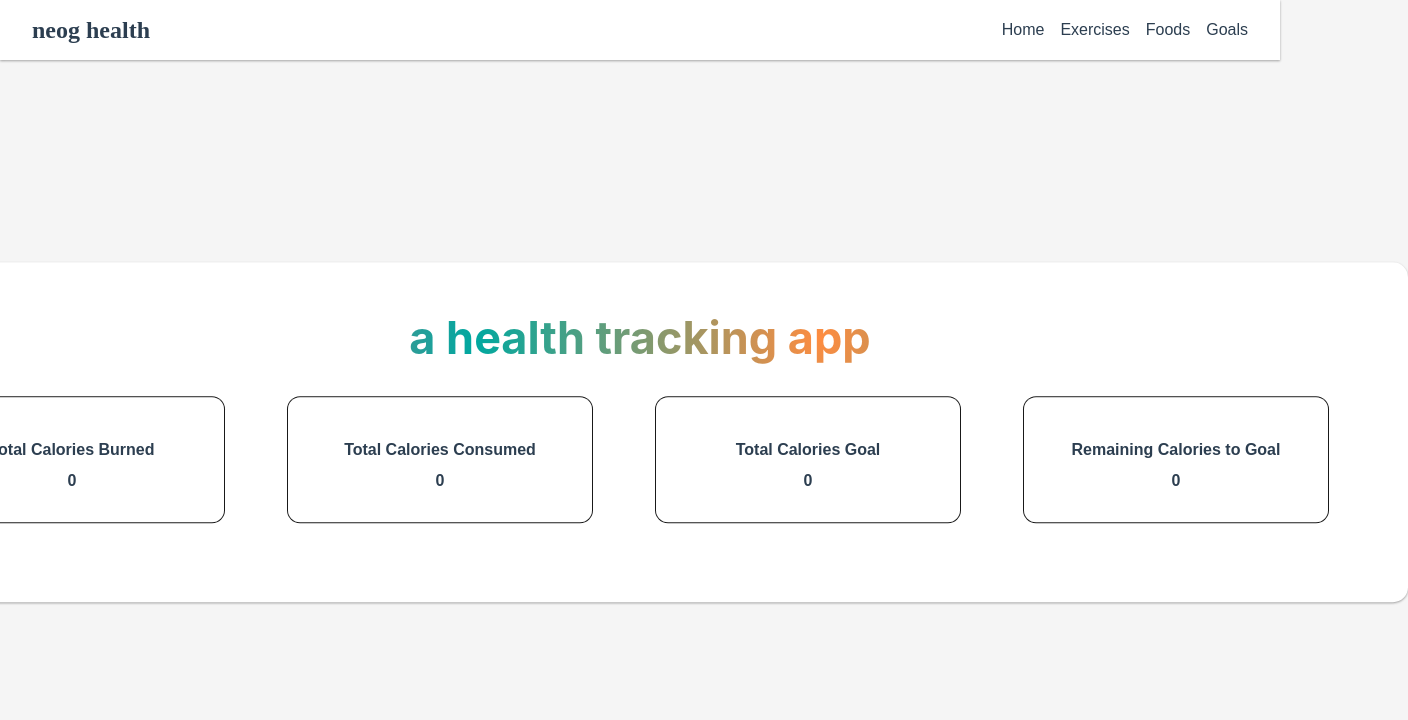
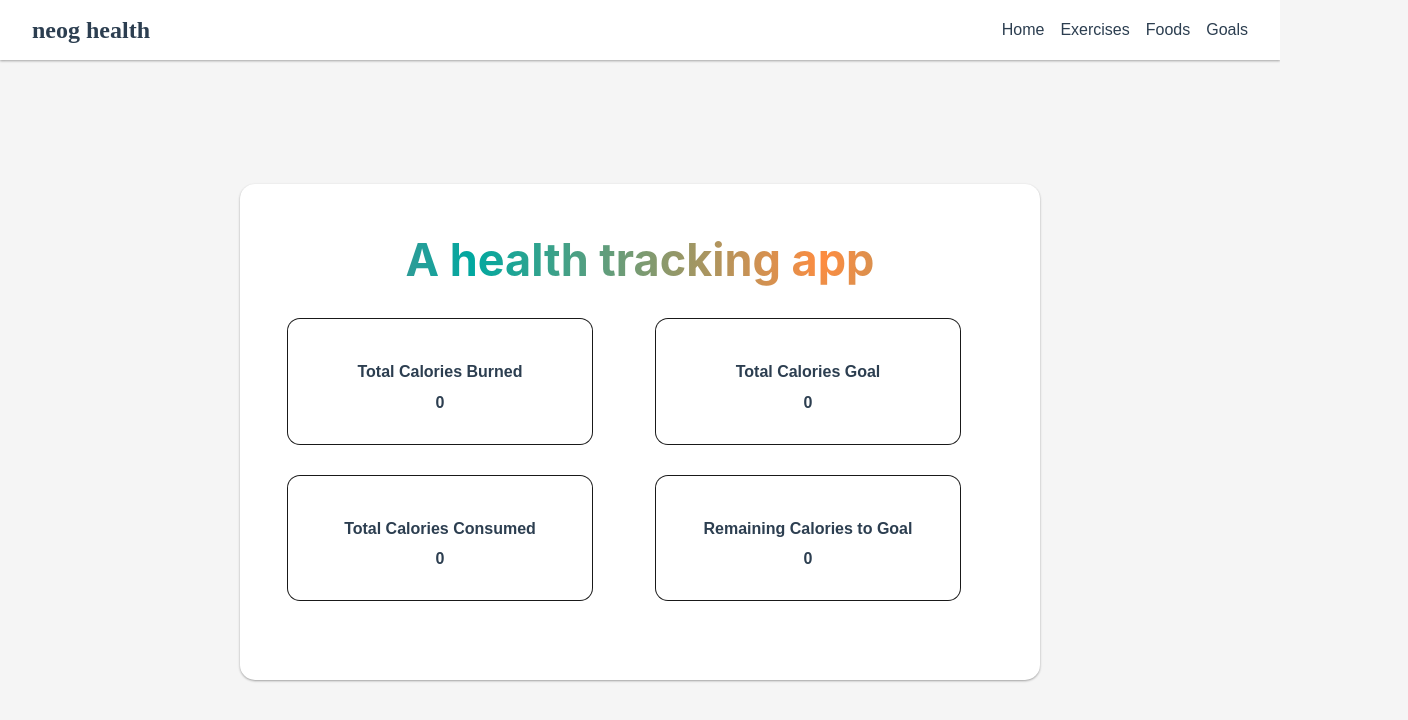
Before and after one commit to vishalsoni7/healthTracker, a React (Create React App) app: page / in a window 1280 px wide. Shown: the top 720 px of the page, 1408 px wide, since content can reach past the window. Built offline with nearby package versions, Linux system fonts and the light colour scheme; no server answers.

Commit message:
fixed css

```diff
--- a/src/pages/DashBoard.jsx
+++ b/src/pages/DashBoard.jsx
@@ -34,9 +34,10 @@ export const DashBoard = () => {
     <>
       <div className="dashboard">
         {" "}
-        <h2 className="landing-heading"> a health tracking app </h2>
+        <h2 className="landing-heading"> A health tracking app </h2>
         <div className="card">
           {" "}
+          <div>
             <div className="dashboard-child-div">
               {" "}
               <h4> Total Calories Burned </h4>{" "}
@@ -53,6 +54,9 @@ export const DashBoard = () => {
                 <b> {totalCaloriesConsumed} </b>{" "}
               </span>
             </div>{" "}
+          </div>
+          <div>
+            {" "}
             <div className="dashboard-child-div">
               {" "}
               <h4> Total Calories Goal </h4>{" "}
@@ -68,6 +72,7 @@ export const DashBoard = () => {
                 {" "}
                 <b> {totalCaloriesGoal - totalCaloriesConsumed} </b>{" "}
               </span>
+            </div>{" "}
           </div>
         </div>
       </div>
```
Lines whose indentation alone changed are shown as unchanged.
